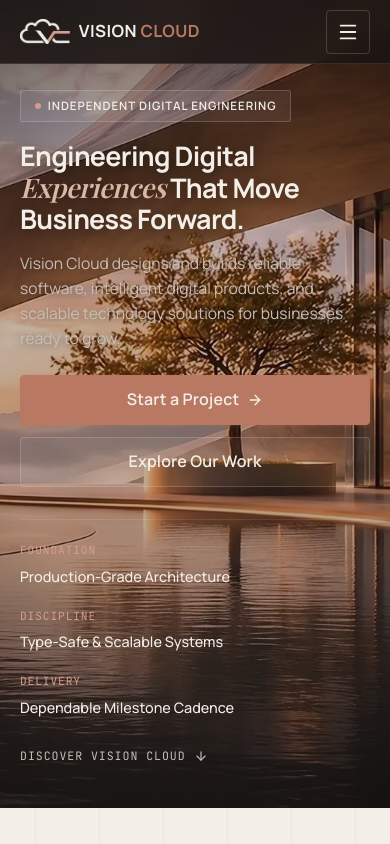
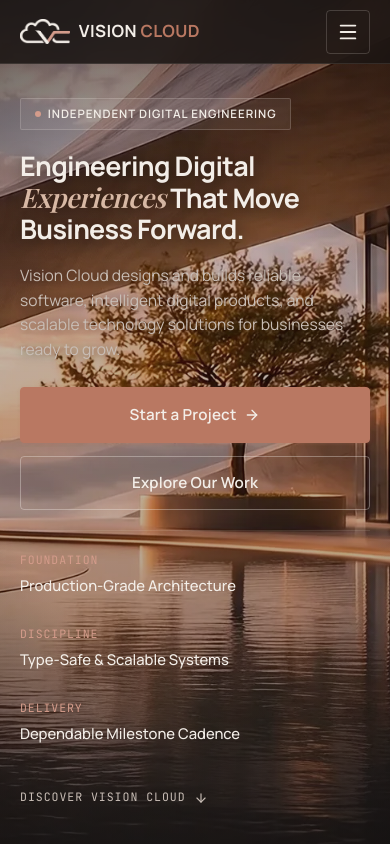
Before and after one commit to vignesh0071/vision-cloud, a React (Vite) app: page / in a window 390 px wide. Shown: the top 844 px of the page. Built offline with nearby package versions, Linux system fonts and the light colour scheme; a web font is replaced by a local one.

Commit message:
fix(hero): refine mobile vertical rhythm, CTA button dimensions, and feature grouping

```diff
--- a/src/styles/components.css
+++ b/src/styles/components.css
@@ -695,75 +695,100 @@
   .hero-section {
     min-height: auto;
     display: block;
-    /* Account for mobile header height (64px) + 26px comfortable spacing */
-    padding-top: calc(var(--header-height) + 26px);
-    padding-bottom: 2.25rem;
+    /* Account for mobile header height (64px) + 34px comfortable spacing (28px to 36px spec) */
+    padding-top: calc(var(--header-height) + 34px);
+    padding-bottom: 2.75rem;
   }
 
   .hero-section__eyebrow {
-    margin-bottom: 18px; /* 16px to 20px */
+    margin-bottom: 20px; /* 16px to 20px spec */
   }
 
   .hero-section__title {
     font-size: clamp(1.68rem, 6vw + 0.2rem, 2.35rem);
-    line-height: 1.18; /* 1.15 to 1.2 */
+    line-height: 1.18; /* 1.15 to 1.2 spec */
     letter-spacing: -0.025em;
-    margin-bottom: 16px; /* 14px to 18px */
+    margin-bottom: 18px; /* 16px to 20px spec */
     text-wrap: balance;
   }
 
   .hero-section__description {
     font-size: 0.975rem;
-    line-height: 1.6; /* 1.6 comfortable line height */
-    margin-bottom: 24px; /* 24px to CTA buttons */
+    line-height: 1.58; /* 1.5 to 1.6 comfortable line height */
+    margin-bottom: 26px; /* 24px to 28px spec to primary CTA */
     max-width: 100%;
   }
 
   .hero-section__cta-group {
     flex-direction: column;
     width: 100%;
-    gap: 12px; /* 12px between stacked buttons */
-    margin-bottom: 32px; /* 28px to 36px before feature list */
+    gap: 13px; /* 12px to 14px between stacked buttons spec */
+    margin-bottom: 20px; /* 20px margin-bottom + 20px specs padding-top = 40px gap (36px to 44px spec) */
   }
 
   .hero-section__cta-group .btn {
     width: 100%;
-    min-height: 48px;
-    height: 50px;
-    padding: 0.75rem 1.25rem;
+    max-width: 100%;
     display: inline-flex;
     justify-content: center;
     align-items: center;
     text-align: center;
+    padding: 0.85rem 1.25rem;
+    font-size: 0.95rem;
+    font-weight: 600;
+    border-radius: var(--radius-sm);
+  }
+
+  /* Primary CTA: approx 56px height, muted terracotta #B97862 */
+  .hero-section__cta-group .btn:first-child,
+  .hero-section__cta-group .btn--terracotta {
+    min-height: 56px;
+    height: 56px;
+    background-color: var(--color-terracotta);
+    color: var(--color-warm-ivory);
+    border-color: var(--color-terracotta);
+  }
+
+  /* Secondary CTA: approx 54px height, transparent with subtle light border */
+  .hero-section__cta-group .btn:nth-child(2),
+  .hero-section__cta-group .btn--outline-inverse {
+    min-height: 54px;
+    height: 54px;
+    background-color: transparent;
+    color: var(--color-warm-ivory);
+    border-color: rgba(243, 238, 232, 0.35);
   }
 
   .hero-specs-bar {
-    padding-top: 22px;
-    gap: 18px; /* 16px to 24px spacing between items */
     border-top: 1px solid var(--border-inverse-subtle);
+    padding-top: 20px; /* Total 40px separation from secondary button */
+    gap: 26px; /* 24px to 28px spacing between feature items spec */
   }
 
   .hero-spec-item__label {
-    font-size: 0.7rem;
-    margin-bottom: 0.25rem;
+    font-size: 0.72rem;
+    letter-spacing: 0.08em;
+    margin-bottom: 4px; /* Avoid excessive vertical gap between label and description */
+    text-transform: uppercase;
   }
 
   .hero-spec-item__value {
-    font-size: 0.9rem;
-    line-height: 1.4;
+    font-size: 0.925rem;
+    line-height: 1.42;
   }
 
   .hero-scroll-cue-wrapper {
-    margin-top: 22px;
-    padding-bottom: 0.25rem;
+    margin-top: 36px; /* Clear separation from the final feature item */
+    padding-bottom: 0.75rem;
   }
 }
 
 /* Extra small mobile screens (320px - 374px) */
 @media (max-width: 374px) {
   .hero-section {
-    padding-top: calc(var(--header-height) + 20px);
-    padding-bottom: 1.75rem;
+    /* Maintain at least 24px of comfortable spacing below mobile header */
+    padding-top: calc(var(--header-height) + 26px);
+    padding-bottom: 2rem;
   }
 
   .hero-section__eyebrow {
@@ -773,33 +798,41 @@
   .hero-section__title {
     font-size: clamp(1.48rem, 5.8vw, 1.75rem);
     line-height: 1.18;
-    margin-bottom: 14px;
+    margin-bottom: 16px;
   }
 
   .hero-section__description {
     font-size: 0.925rem;
     line-height: 1.55;
-    margin-bottom: 20px;
+    margin-bottom: 24px;
   }
 
   .hero-section__cta-group {
-    gap: 10px;
-    margin-bottom: 28px;
+    gap: 12px;
+    margin-bottom: 18px;
   }
 
-  .hero-section__cta-group .btn {
-    min-height: 46px;
-    height: 48px;
+  .hero-section__cta-group .btn:first-child,
+  .hero-section__cta-group .btn--terracotta {
+    min-height: 54px;
+    height: 54px;
+    font-size: 0.9rem;
+  }
+
+  .hero-section__cta-group .btn:nth-child(2),
+  .hero-section__cta-group .btn--outline-inverse {
+    min-height: 52px;
+    height: 52px;
     font-size: 0.9rem;
   }
 
   .hero-specs-bar {
     padding-top: 18px;
-    gap: 16px;
+    gap: 24px; /* 24px between items */
   }
 
   .hero-scroll-cue-wrapper {
-    margin-top: 18px;
+    margin-top: 30px;
   }
 }
 
```
